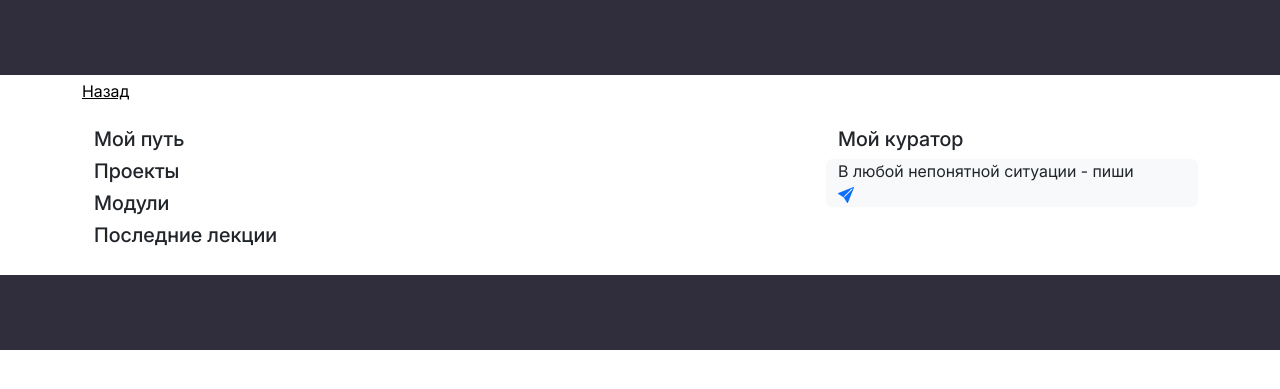
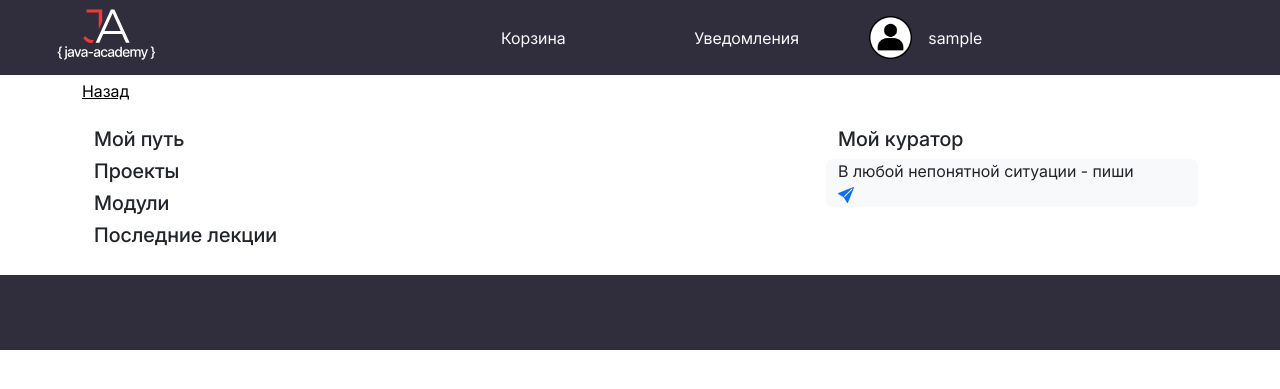
Before and after one commit to snowdy78/java-site, a PHP site: page /profile.php in a window 1280 px wide. Shown: the top 389 px of the page. Run offline with PHP 8.4, Linux system fonts and the light colour scheme; the visitor is signed in with stand-in values (Sample User, id 1); tables that the repository leaves empty or names only in its code hold one stand-in row (values such as "Sample post"); some libraries are stand-ins or nearby versions.

Commit message:
profile header

```diff
--- a/css/profile-header.css
+++ b/css/profile-header.css
@@ -3,6 +3,6 @@
     width: 100%;
     background-color: var(--dark);
     height: 75px;
-    grid-template-columns: repeat(5, 1fr);
+    grid-template-columns: repeat(6, 1fr);
     grid-template-rows: 100%;
 }
--- a/css/style.css
+++ b/css/style.css
@@ -122,15 +122,15 @@ hr {
     background-repeat: no-repeat;
 }
 .gutter-substract {
-    --bs-gutter-x: 0;
-    --bs-gutter-y: 0;
+    --bs-gutter-x: 0 !important;
+    --bs-gutter-y: 0 !important;
 }
 .gutter-x-substract {
-    --bs-gutter-x: 0;
+    --bs-gutter-x: 0 !important;
 }
 
 .gutter-y-substract {
-    --bs-gutter-y: 0;
+    --bs-gutter-y: 0 !important;
 }
 
 .bg-blinked {
--- a/src/page-elements/head.php
+++ b/src/page-elements/head.php
@@ -1,7 +1,7 @@
 
 <meta charset="utf-8">
 <meta name="viewport" content="width=device-width, initial-scale=1">
-<link rel="stylesheet" href="css/style.css">
 <link href="node_modules/bootstrap/dist/css/bootstrap.min.css" rel="stylesheet">
 <link rel="stylesheet" href="node_modules/bootstrap-icons/font/bootstrap-icons.min.css">
+<link rel="stylesheet" href="css/style.css">
 <script src="js/index.js"></script>
--- /dev/null
+++ b/src/page-elements/mini-logo.php
@@ -0,0 +1,5 @@
+<div class="row gutter-substract" style="height: 100%;">
+    <div class="col-12 d-flex m-0 h-100 justify-content-center" style="height: 100%;">
+        <img src="img/logo.svg" class="d-flex logo" style="height: 100%" />
+    </div>
+</div>
--- a/src/page-elements/profile-header.php
+++ b/src/page-elements/profile-header.php
@@ -1,4 +1,9 @@
 <header id="profile-header">
+    <div class="p-2">
+        <?php
+            include "src/page-elements/mini-logo.php";
+        ?>
+    </div>
     <?php
         if (!isset($this->user)) {
             header("Location: ./index.php");
@@ -7,4 +12,21 @@
             echo "<a class='btn btn-dark' href='curator-watch.php'>Студенты</a>";
         }
     ?>
+    <div></div>
+    <div class="trash-box d-flex text-light justify-content-center align-items-center">Корзина</div>
+    <div class="notifications d-flex text-light justify-content-center align-items-center">Уведомления</div>
+    <div class="profile p-3 d-flex text-light justify-content-start align-items-center">
+        <img class="img-fluid rounded" style="max-width:100%; height: 100%;" src="
+            <?php
+                if (!isset($user['avatar'])) {
+                    echo "img/default-avatar.png";
+                }
+            ?>"
+        />
+        <div class="px-3">
+            <?php
+                echo $this->user['login'];
+            ?>
+        </div>
+    </div>
 </header>
--- /dev/null
+++ b/src/page-elements/site-logo.php
@@ -0,0 +1,5 @@
+<div class="logo-container p-5">
+    <a href="index.php">
+        <img src="img/logo.svg" class="logo"/>
+    </a>
+</div>
```
Also changed, not shown: src/page-elements/header.php (+3 -5 lines), img/default-avatar.png (added).
